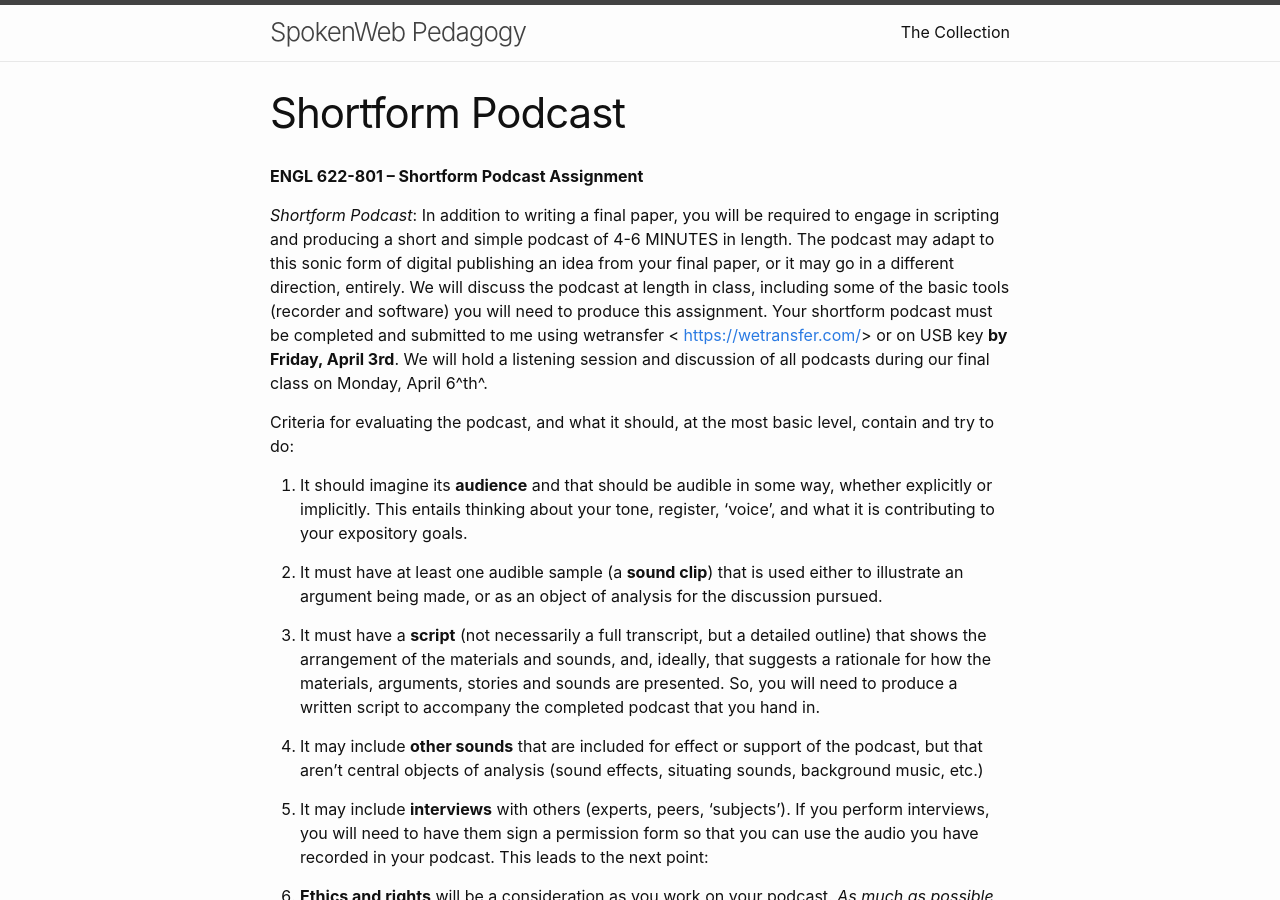
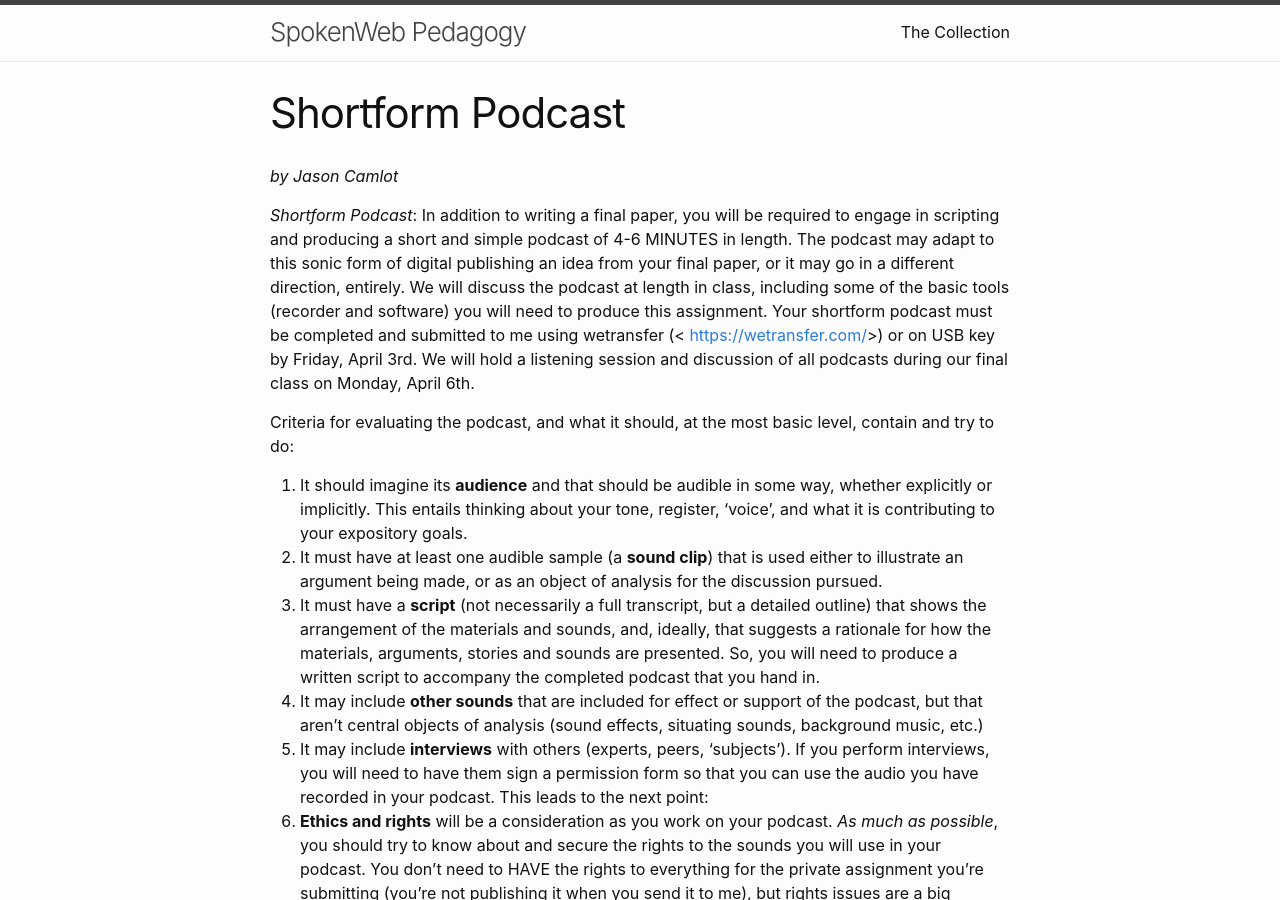
Before and after one commit to jentery/SWDemo, a Jekyll site: the page built from _output_documents/Podcast Assignment Requirements and Criteria.md, in a window 1280 px wide and 900 px high. Built offline with Jekyll 4.4.1, drawn with Linux system fonts in a browser that asks for light colours.

Commit message:
Update Podcast Assignment Requirements and Criteria.md

```diff
--- a/_output_documents/Podcast Assignment Requirements and Criteria.md
+++ b/_output_documents/Podcast Assignment Requirements and Criteria.md
@@ -13,7 +13,7 @@ primary_discipline: Sound Studies
 url: .nan
 
 ---
-**ENGL 622-801 -- Shortform Podcast Assignment**
+*by Jason Camlot*
 
 *Shortform Podcast*: In addition to writing a final paper, you will be
 required to engage in scripting and producing a short and simple podcast
@@ -22,10 +22,10 @@ digital publishing an idea from your final paper, or it may go in a
 different direction, entirely. We will discuss the podcast at length in
 class, including some of the basic tools (recorder and software) you
 will need to produce this assignment. Your shortform podcast must be
-completed and submitted to me using wetransfer \<
-<https://wetransfer.com/>\> or on USB key **by Friday, April 3rd**. We
+completed and submitted to me using wetransfer (\<
+<https://wetransfer.com/>\>) or on USB key by Friday, April 3rd. We
 will hold a listening session and discussion of all podcasts during our
-final class on Monday, April 6^th^.
+final class on Monday, April 6th.
 
 Criteria for evaluating the podcast, and what it should, at the most
 basic level, contain and try to do:
@@ -34,27 +34,22 @@ basic level, contain and try to do:
     some way, whether explicitly or implicitly. This entails thinking
     about your tone, register, 'voice', and what it is contributing to
     your expository goals.
-
 2.  It must have at least one audible sample (a **sound clip**) that is
     used either to illustrate an argument being made, or as an object of
     analysis for the discussion pursued.
-
 3.  It must have a **script** (not necessarily a full transcript, but a
     detailed outline) that shows the arrangement of the materials and
     sounds, and, ideally, that suggests a rationale for how the
     materials, arguments, stories and sounds are presented. So, you will
     need to produce a written script to accompany the completed podcast
     that you hand in.
-
 4.  It may include **other sounds** that are included for effect or
     support of the podcast, but that aren't central objects of analysis
     (sound effects, situating sounds, background music, etc.)
-
 5.  It may include **interviews** with others (experts, peers,
     'subjects'). If you perform interviews, you will need to have them
     sign a permission form so that you can use the audio you have
     recorded in your podcast. This leads to the next point:
-
 6.  **Ethics and rights** will be a consideration as you work on your
     podcast. *As much as possible*, you should try to know about and
     secure the rights to the sounds you will use in your podcast. You
@@ -70,12 +65,10 @@ basic level, contain and try to do:
     that you have for the sounds you use. The ethical questions are more
     a matter of your own thinking on the use of sounds in a published
     podcast.
-
 7.  You should aim for **good sound quality** and **high-quality
     production** in the podcast you create. This will entail figuring
     out how to normalize the volume of the clips you use so that they
     play at more or less the same amplitude, and how to record sounds
     without distracting or unwanted audio.
-
 8.  The **final output** should be a single WAV file of between 4-6
     minutes in length.
```
